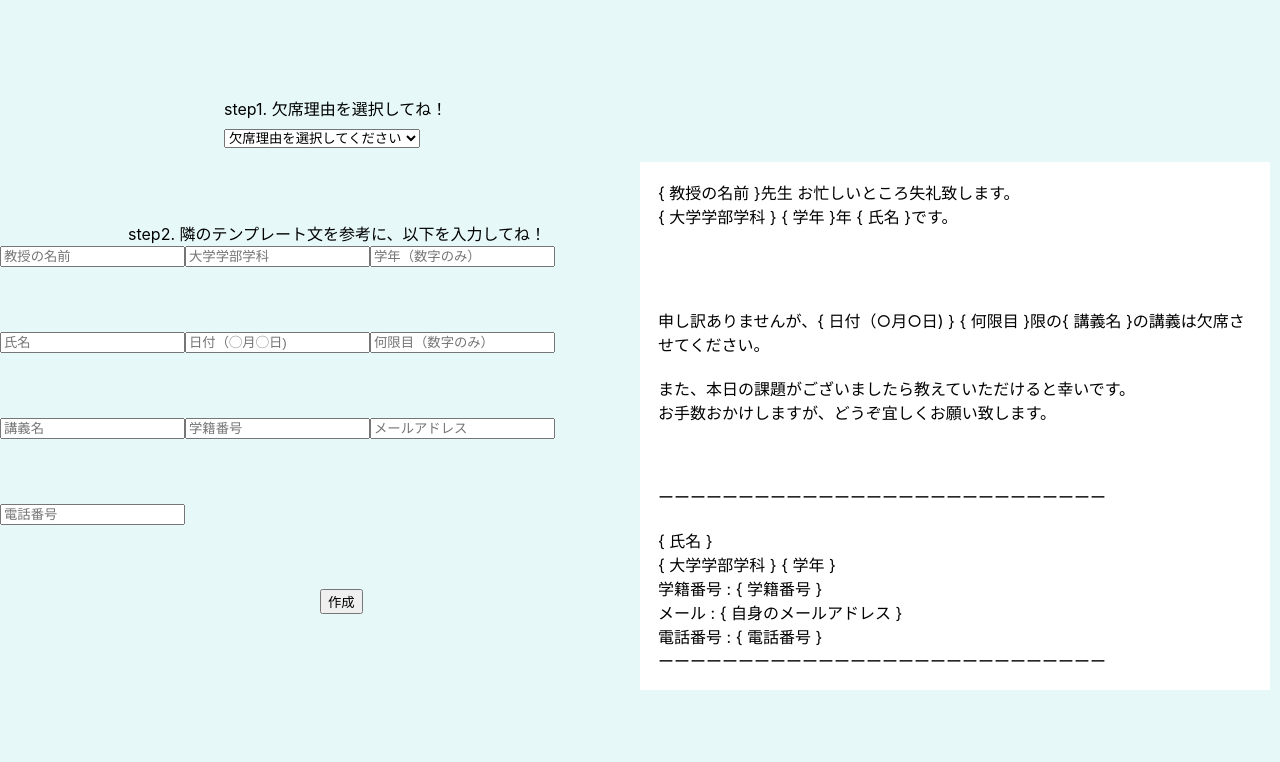
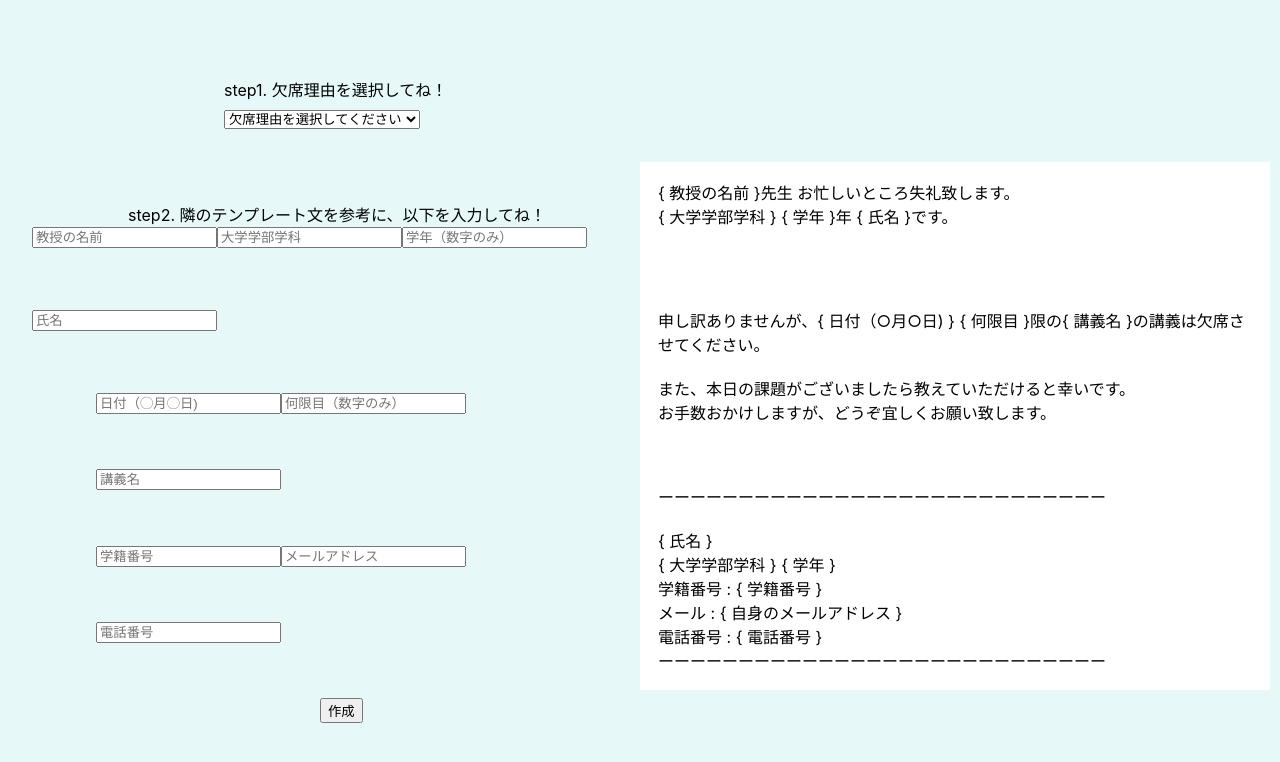
Before and after one commit to yusei53/ASAP, a React (Create React App) app: page / in a window 1280 px wide. Shown: the top 762 px of the page. Built offline with nearby package versions, Linux system fonts and the light colour scheme.

Commit message:
ボタン設置変更

```diff
--- a/src/components/WelcomePage.jsx
+++ b/src/components/WelcomePage.jsx
@@ -37,6 +37,7 @@ export const WelcomePage = () => {
               <SStep2>
                 step2. 隣のテンプレート文を参考に、以下を入力してね！
               </SStep2>
+              <SElement>
               <SInput
                 name="teacher"
                 placeholder="教授の名前"
@@ -62,6 +63,8 @@ export const WelcomePage = () => {
                 value={inputValues.name || ""}
                 onChange={handleInputChange}
               />
+              </SElement>
+              <SNextElement>
               <SInput
                 name="date"
                 placeholder="日付（◯月◯日)"
@@ -80,6 +83,8 @@ export const WelcomePage = () => {
                 value={inputValues.lesson || ""}
                 onChange={handleInputChange}
               />
+              </SNextElement>
+              <SNextElement>
               <SInput
                 name="id"
                 placeholder="学籍番号"
@@ -98,6 +103,7 @@ export const WelcomePage = () => {
                 value={inputValues.number || ""}
                 onChange={handleInputChange}
               />
+              </SNextElement>
             </div>
           </div>
           <Link
@@ -172,7 +178,7 @@ const SButton = styled.button`
 `;
 
 const SelectParent = styled.div`
-  margin-top: -14%;
+
   margin-left: 35%;
 `;
 
@@ -180,3 +186,11 @@ const SStep2 = styled.div`
   margin-left: 20%;
   margin-top: 5%;
 `;
+
+const SElement = styled.div`
+padding-left:5%;
+`
+
+const SNextElement = styled.div`
+padding-left:15%;
+`
```
